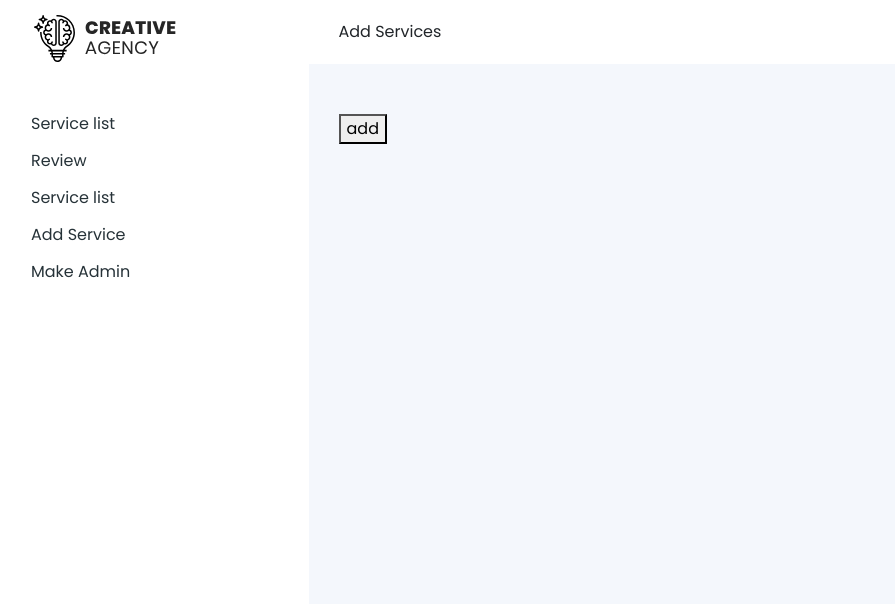
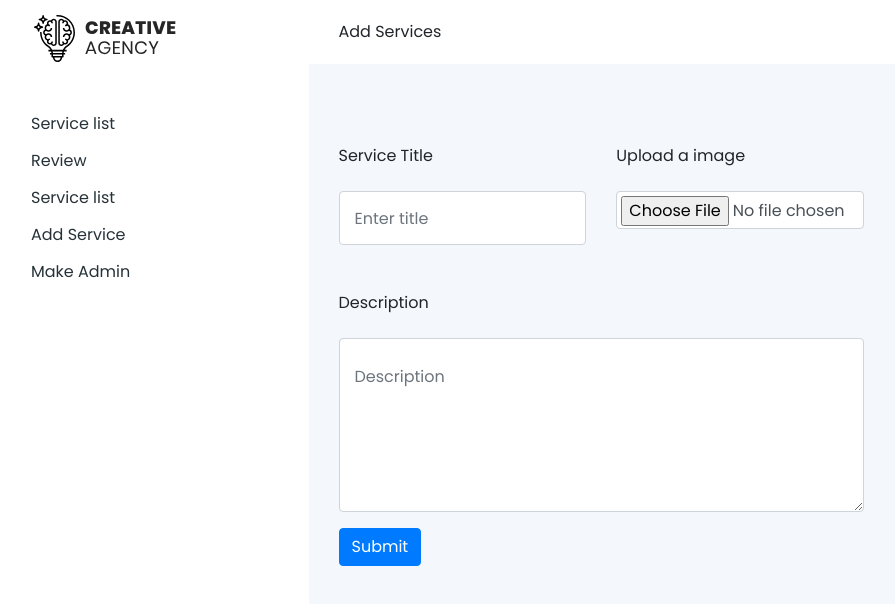
Before and after one commit to MsiIslam20/digital-agency-web-app, a React (Create React App) app: page /addService in a window 1280 px wide. Shown: the top 604 px of the page, without its empty margins (4-899 px from the left). Built offline with nearby package versions, Linux system fonts and the light colour scheme.

Commit message:
add services function added

```diff
--- /dev/null
+++ b/src/components/AdminPanel/AddService/AddService.css
@@ -0,0 +1,6 @@
+.order-form label{
+    margin-top: 30px;
+}
+#icon{
+    padding: 4px;
+}
--- a/src/components/AdminPanel/AddService/AddService.js
+++ b/src/components/AdminPanel/AddService/AddService.js
@@ -1,30 +1,44 @@
-import React, { useContext } from 'react';
+import React, { useContext, useState } from 'react';
 import { UserContext } from '../../../App';
 import Sidebar from '../../Dashboard/Sidebar/Sidebar';
-
-const admins = [
-    {
-        email: 'mohammadsaidul2k19@gmail.com'
-    },
-    {
-        email: 'shakil01794@gmail.com'
-    },
-    {
-        email: 'programming.hero.instructor@gmail.com'
-    },
-];
+import './AddService.css'
 
 const AddService = () => {
-    const [loggedInUser , setLoggedInUser] = useContext(UserContext);
-    const handleAddProduct = () => {
-        fetch("http://localhost:4000/makeAdmin", {
-            method: "POST",
-            headers: {
-                'Content-Type': 'application/json'
-            },
-            body: JSON.stringify(admins)
+    const [loggedInUser, setLoggedInUser] = useContext(UserContext);
+
+    const [info, setInfo] = useState({});
+    const [file, setFile] = useState(null);
+
+    const handleBlur = e => {
+        const newInfo = { ...info };
+        newInfo[e.target.name] = e.target.value;
+        setInfo(newInfo);
+    }
+
+    const handleFileChange = (e) => {
+        const newFile = e.target.files[0];
+        setFile(newFile);
+    }
+
+    const handleSubmit = () => {
+        const formData = new FormData()
+        formData.append('file', file);
+        formData.append('title', info.title);
+        formData.append('description', info.description);
+
+        fetch('http://localhost:4000/addService', {
+            method: 'POST',
+            body: formData
+        })
+            .then(response => response.json())
+            .then(data => {
+                console.log(data)
+            })
+            .catch(error => {
+                console.error(error)
             })
     }
+
     return (
         <section className="order-wrapper hidden">
             <div className="container-fluid">
@@ -39,7 +53,31 @@ const AddService = () => {
                                         <li>{loggedInUser.name}</li>
                                     </ul>
                                     <div className="order-form">
-                                       <button onClick={handleAddProduct}>add</button>
+                                        <div className="row">
+                                            <div className="col-md-7">
+                                                <form onSubmit={handleSubmit}>
+                                                    <div className="row">
+                                                        <div className="col-md-6">
+                                                            <div className="form-group">
+                                                                <label htmlFor="exampleInputEmail1">Service Title</label>
+                                                                <input onBlur={handleBlur} type="text" className="form-control" name="title" placeholder="Enter title" />
+                                                            </div>
+                                                        </div>
+                                                        <div className="col-md-6">
+                                                            <div className="form-group">
+                                                                <label htmlFor="icon">Upload a image</label>
+                                                                <input onChange={handleFileChange} type="file" className="form-control" id="icon" placeholder="Picture" />
+                                                            </div>
+                                                        </div>
+                                                    </div>
+                                                    <div className="form-group">
+                                                        <label htmlFor="exampleInputPassword1">Description</label>
+                                                        <textarea onBlur={handleBlur} type="text" rows="5" className="form-control" name="description" placeholder="Description" />
+                                                    </div>
+                                                    <button type="submit" className="btn btn-primary">Submit</button>
+                                                </form>
+                                            </div>
+                                        </div>
                                     </div>
                                 </div>
                             </div>
--- a/src/components/Home/Services/Services.css
+++ b/src/components/Home/Services/Services.css
@@ -35,6 +35,7 @@
     background: #FFFFFF;
     padding: 35px 0px;
     transition: all .3s;
+    margin-bottom: 20px;
 }
 .service-details:hover{
     box-shadow: 0px 4px 80px rgba(0, 0, 0, 0.1);
--- a/src/components/Home/Services/SingleService.js
+++ b/src/components/Home/Services/SingleService.js
@@ -6,7 +6,7 @@ const SingleService = ({service}) => {
         <div className="col-md-4">
             <Link to={`/orders/${service._id}`}>
                 <div className="service-details text-center">
-                    <img src={service.img} alt="" className="img-fluid"/>
+                    <img src={`http://localhost:4000/${service.img}`} alt="" className="img-fluid"/>
                     <h4>{service.title}</h4>
                     <p>{service.description}</p>
                 </div>
```
Lines whose indentation alone changed are shown as unchanged.
